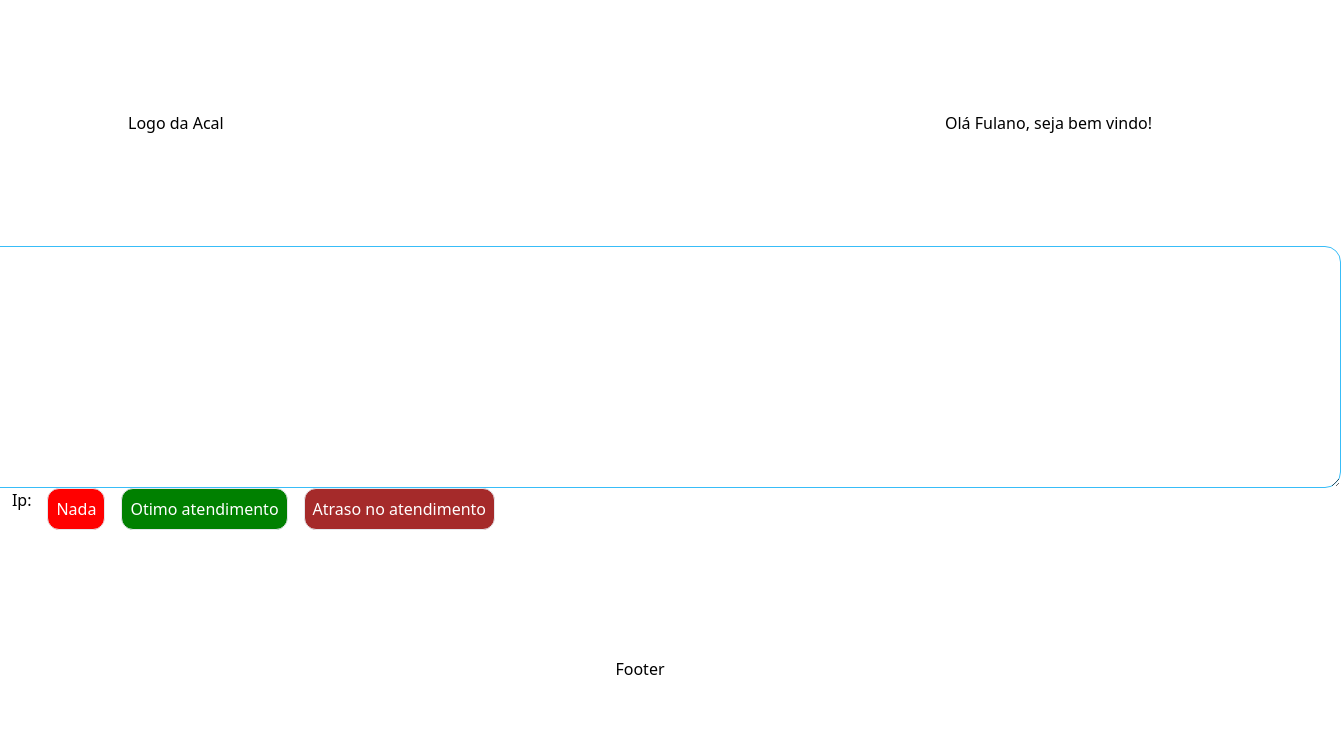
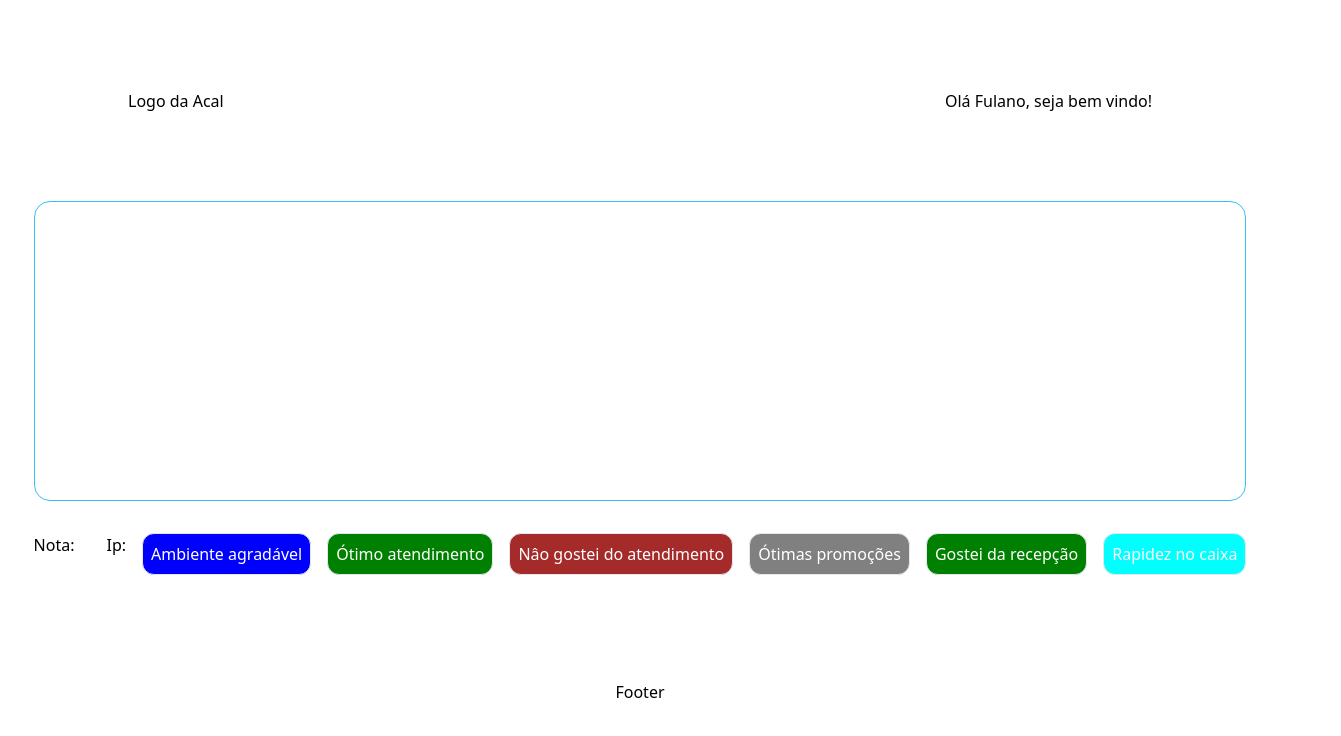
Before and after one commit to acal-rafael/nps-front, a React (Vite) app: page /feedback in a window 1280 px wide. Shown: the top 736 px of the page, 1341 px wide, since content can reach past the window. Built offline with nearby package versions, Linux system fonts and the light colour scheme.

Commit message:
add response of feedback

```diff
--- a/src/pages/Feedback/index.tsx
+++ b/src/pages/Feedback/index.tsx
@@ -20,9 +20,12 @@ export const Feedback = () => {
   const [areaRespostas, setAreaRespostas] = useState<[]>([])
   const [respostas, setRespostas] = useState<IRespostas[]>(
     [
-      {msg: "Nada", color: "red" },
-      {msg: "Otimo atendimento", color : "green"},
-      {msg: "Atraso no atendimento", color: "brown" },
+      {msg: "Ambiente agradável", color: "blue"},
+      {msg: "Ótimo atendimento", color : "green"},
+      {msg: "Nâo gostei do atendimento", color: "brown"},
+      {msg: "Ótimas promoções", color: "gray"},
+      {msg: "Gostei da recepção", color : "green"},
+      {msg: "Rapidez no caixa", color: "cyan"},
     ]
   )
 
@@ -37,8 +40,11 @@ export const Feedback = () => {
         flex-col
       '
     >
-      <textarea
+      <div
         className='
+          w-100
+          h-[300px]
+          mb-8
           border-[1px]
           border-sky-400
           rounded-2xl
@@ -52,10 +58,8 @@ export const Feedback = () => {
         '
 
 
-        cols={150}
-        rows={10}
       >
-      </textarea>
+      </div>
 
       <div
         className='
```
